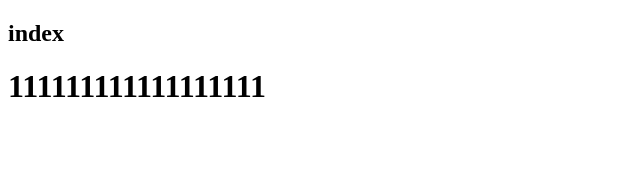
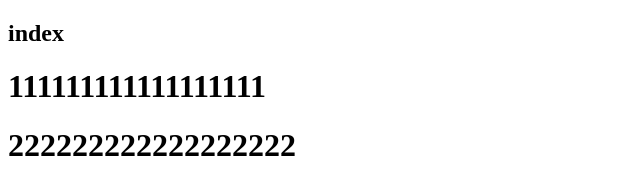
Before and after one commit to fainTnT/git-demo, a plain HTML site: page index.html in a window 1280 px wide. Shown: the whole page, without its empty margins (0-640 px from the left). Drawn offline with Linux system fonts and the light colour scheme.

Commit message:
A第三次提交

```diff
--- a/index.html
+++ b/index.html
@@ -7,5 +7,6 @@
 <body>
   <h2>index</h2>
   <h1>111111111111111111</h1>
+  <h1>222222222222222222</h1>
 </body>
 </html>
```
